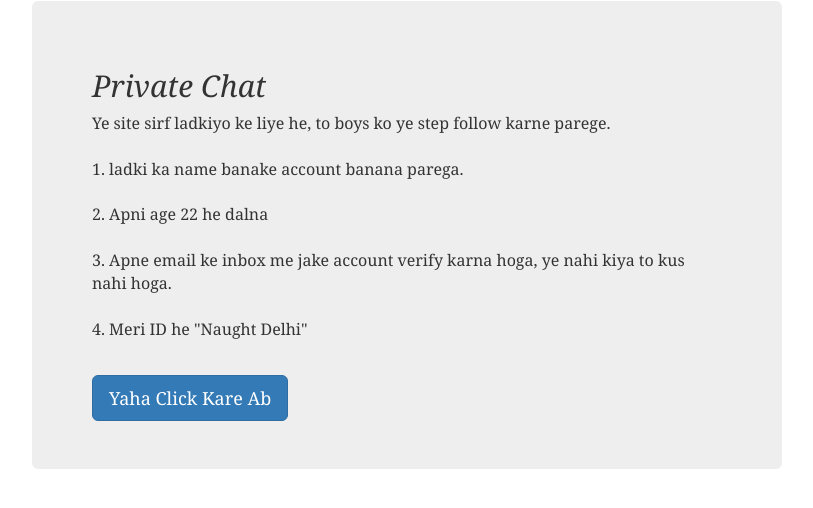
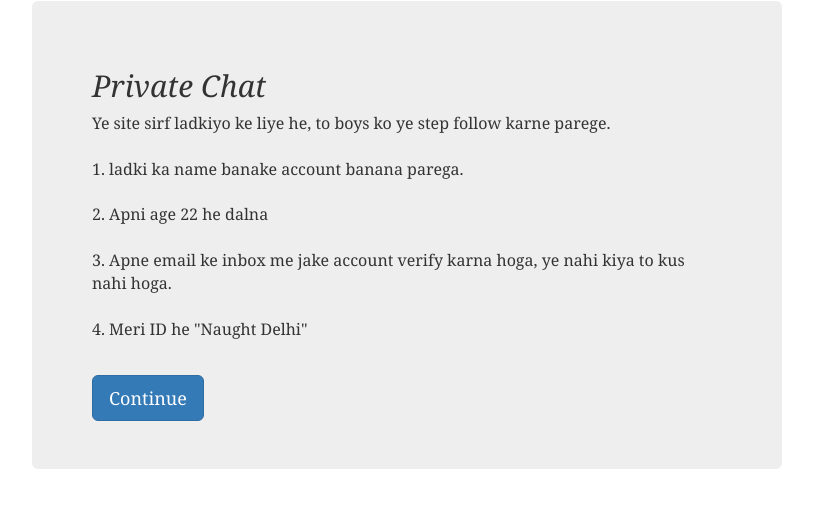
Before and after one commit to enyusu/enyusu.github.com, a Jekyll site: the page built from _posts/2015-09-23-pc.md, in a window 1280 px wide. Shown: the top 508 px of the page, without its empty margins (233-1046 px from the left). Built offline with Jekyll 4.4.1, drawn with Linux system fonts in a browser that asks for light colours; nearby versions of some CDN libraries.

Commit message:
Update 2015-09-23-pc.md

```diff
--- a/_posts/2015-09-23-pc.md
+++ b/_posts/2015-09-23-pc.md
@@ -13,4 +13,4 @@ Ye site sirf ladkiyo ke liye he, to boys ko ye step follow karne parege. <br/><b
 3. Apne email ke inbox me jake account verify karna hoga, ye nahi kiya to kus nahi hoga.<br/><br/>
 4. Meri ID he "Naught Delhi"
 </p><br/>
-<a class="btn btn-primary btn-lg" href="http://www.enyusu.com/dating/female/" role="button">Yaha Click Kare Ab</a>
+<a class="btn btn-primary btn-lg" href="http://www.enyusu.com/dating/female/" role="button">Continue</a>
```
